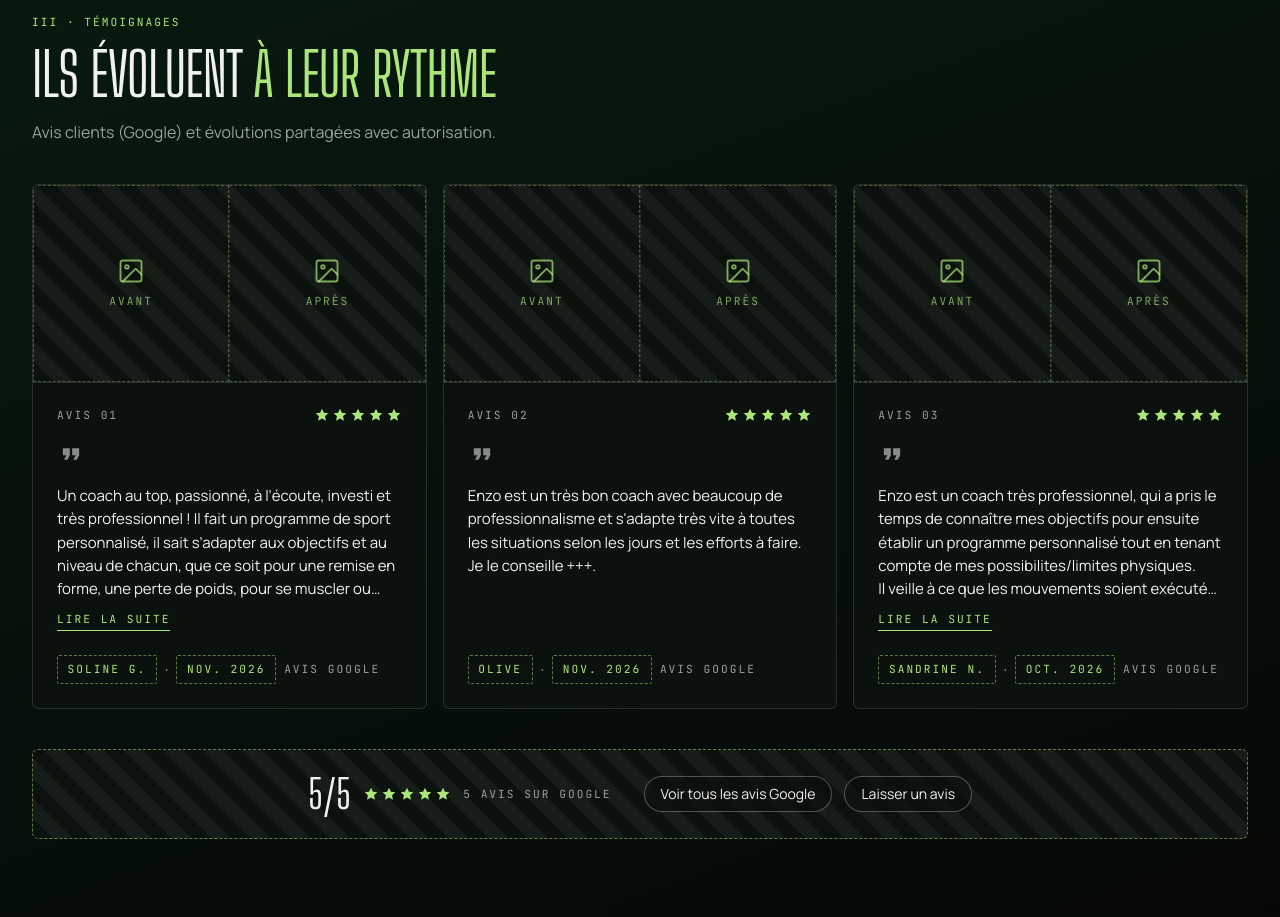
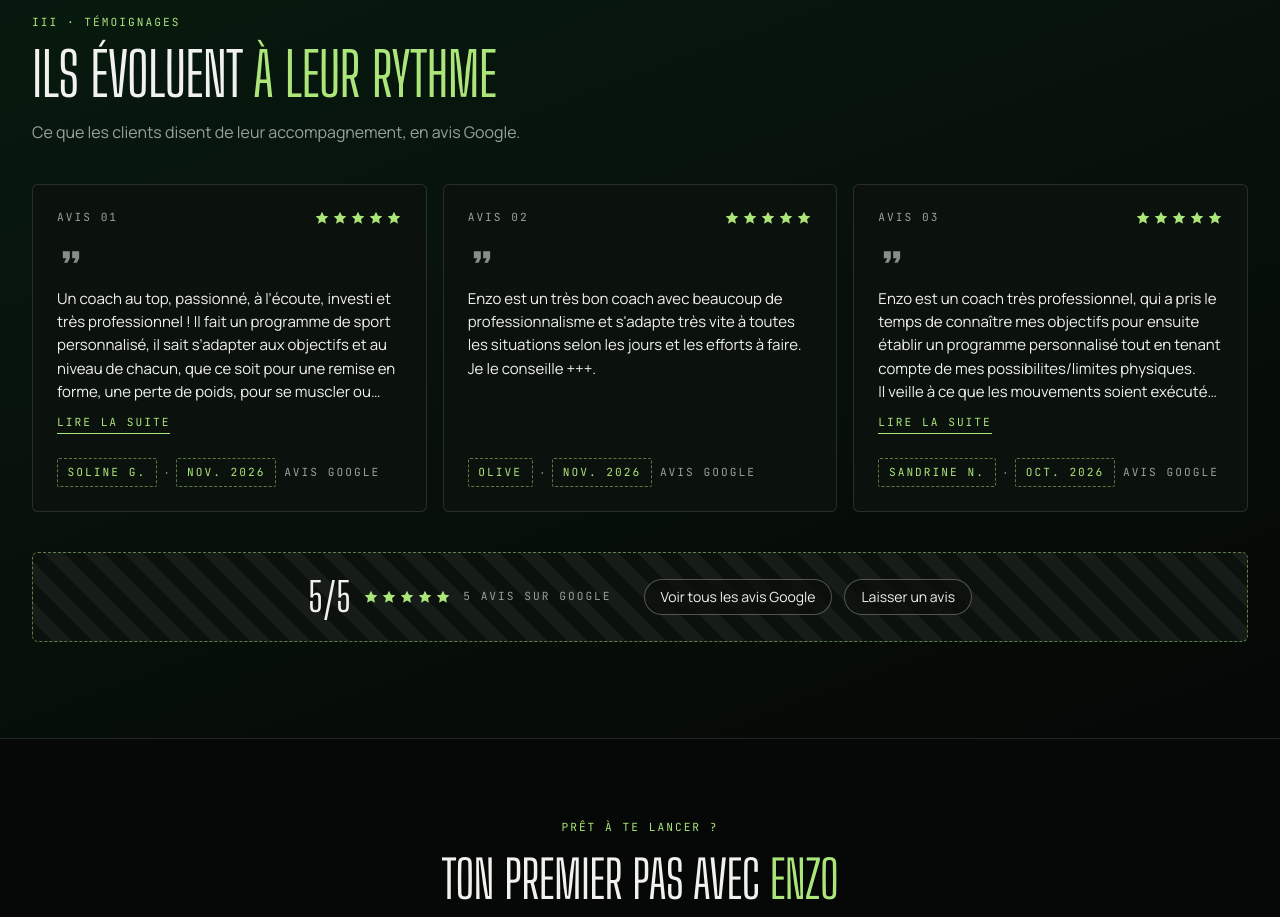
Before and after one commit to erwanmarega/dino-team, a Vue app: page / in a window 1280 px wide. Shown: the part 3040-3957 px from the top of the page. Built offline with nearby package versions, Linux system fonts and the light colour scheme.

Commit message:
remove avant/apres

```diff
--- a/src/components/sections/TestimonialsSection.vue
+++ b/src/components/sections/TestimonialsSection.vue
@@ -50,29 +50,15 @@ function onDialogClick(event) {
     <div class="container fouilles__inner">
       <SectionHeading v-reveal kicker="III · Témoignages">
         <template #title>Ils évoluent <span class="text-primary">à leur rythme</span></template>
-        Avis clients (Google) et évolutions partagées avec autorisation.
+        Ce que les clients disent de leur accompagnement, en avis Google.
       </SectionHeading>
 
       <div class="cards">
         <figure v-for="(t, i) in visible" :key="t.num" v-reveal="i * 140" class="tcard">
-          <div
-            class="tcard__photos"
-            :aria-label="t.photoBefore && t.photoAfter ? undefined : 'Photos avant / après à venir'"
-          >
-            <template v-if="t.photoBefore && t.photoAfter">
-              <img :src="t.photoBefore" alt="Avant le coaching" loading="lazy" />
-              <img :src="t.photoAfter" alt="Après le coaching" loading="lazy" />
-            </template>
-            <template v-else>
-              <div v-for="label in ['Avant', 'Après']" :key="label" class="tcard__ph" aria-hidden="true">
-                <svg class="tcard__ph-icon" viewBox="0 0 24 24" fill="none" stroke="currentColor" stroke-width="1.6" stroke-linecap="round" stroke-linejoin="round">
-                  <rect x="3" y="3" width="18" height="18" rx="2" />
-                  <circle cx="8.5" cy="8.5" r="1.5" />
-                  <polyline points="21 15 16 10 5 21" />
-                </svg>
-                <span class="label-mono">{{ label }}</span>
-              </div>
-            </template>
+          <!-- Before / after pair, only when both photos are provided -->
+          <div v-if="t.photoBefore && t.photoAfter" class="tcard__photos">
+            <img :src="t.photoBefore" alt="Avant le coaching" loading="lazy" />
+            <img :src="t.photoAfter" alt="Après le coaching" loading="lazy" />
           </div>
 
           <div class="tcard__body">
@@ -263,7 +249,7 @@ function onDialogClick(event) {
   overflow: hidden;
 }
 
-/* Before / after pair (photos or placeholders) */
+/* Before / after photo pair */
 .tcard__photos {
   display: grid;
   grid-template-columns: 1fr 1fr;
@@ -277,27 +263,6 @@ function onDialogClick(event) {
   aspect-ratio: 1;
   object-fit: cover;
 }
-.tcard__ph {
-  display: flex;
-  flex-direction: column;
-  align-items: center;
-  justify-content: center;
-  gap: 0.5rem;
-  min-width: 0;
-  aspect-ratio: 1;
-  border: 1px dashed color-mix(in oklab, var(--primary) 35%, transparent);
-  background: repeating-linear-gradient(
-    45deg,
-    var(--card) 0 14px,
-    color-mix(in oklab, var(--card) 94%, white) 14px 28px
-  );
-  color: color-mix(in oklab, var(--primary) 70%, transparent);
-}
-.tcard__ph-icon {
-  width: 1.75rem;
-  height: 1.75rem;
-}
-
 .tcard__body {
   display: flex;
   flex: 1;
```
